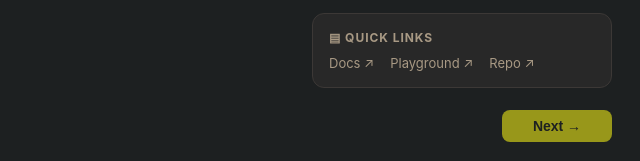
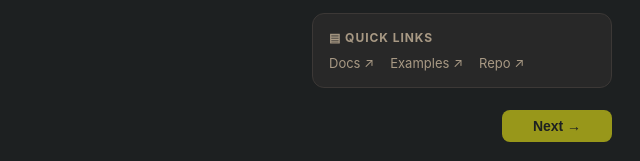
Before and after one commit to derekr/datastar-patterns, a plain HTML site: page index.html in a window 1280 px wide. Shown: the part 578-739 px from the top of the page, 640-1280 px from the left. Drawn offline with Linux system fonts and the light colour scheme.

Commit message:
quick links: examples instead of playground

```diff
--- a/index.html
+++ b/index.html
@@ -171,7 +171,7 @@
       </div>
     </div>
     <div class="card"><h3>▤ Quick links</h3>
-      <div class="qlinks"><a href="https://data-star.dev/docs">Docs ↗</a><a href="https://server-actions.exe.xyz/playground">Playground ↗</a><a href="https://github.com/derekr/datastar-patterns">Repo ↗</a></div>
+      <div class="qlinks"><a href="https://data-star.dev/docs">Docs ↗</a><a href="https://data-star.dev/examples/active_search">Examples ↗</a><a href="https://github.com/derekr/datastar-patterns">Repo ↗</a></div>
     </div>
   </aside>
   </div>
@@ -234,7 +234,7 @@
       </div>
     </div>
     <div class="card"><h3>▤ Quick links</h3>
-      <div class="qlinks"><a href="https://data-star.dev/docs">Docs ↗</a><a href="https://server-actions.exe.xyz/playground">Playground ↗</a><a href="https://github.com/derekr/datastar-patterns">Repo ↗</a></div>
+      <div class="qlinks"><a href="https://data-star.dev/docs">Docs ↗</a><a href="https://data-star.dev/examples/active_search">Examples ↗</a><a href="https://github.com/derekr/datastar-patterns">Repo ↗</a></div>
     </div>
   </aside>
   </div>
@@ -293,7 +293,7 @@
       </div>
     </div>
     <div class="card"><h3>▤ Quick links</h3>
-      <div class="qlinks"><a href="https://data-star.dev/docs">Docs ↗</a><a href="https://server-actions.exe.xyz/playground">Playground ↗</a><a href="https://github.com/derekr/datastar-patterns">Repo ↗</a></div>
+      <div class="qlinks"><a href="https://data-star.dev/docs">Docs ↗</a><a href="https://data-star.dev/examples/active_search">Examples ↗</a><a href="https://github.com/derekr/datastar-patterns">Repo ↗</a></div>
     </div>
   </aside>
   </div>
@@ -344,7 +344,7 @@
       </div>
     </div>
     <div class="card"><h3>▤ Quick links</h3>
-      <div class="qlinks"><a href="https://data-star.dev/docs">Docs ↗</a><a href="https://server-actions.exe.xyz/playground">Playground ↗</a><a href="https://github.com/derekr/datastar-patterns">Repo ↗</a></div>
+      <div class="qlinks"><a href="https://data-star.dev/docs">Docs ↗</a><a href="https://data-star.dev/examples/active_search">Examples ↗</a><a href="https://github.com/derekr/datastar-patterns">Repo ↗</a></div>
     </div>
   </aside>
   </div>
@@ -399,7 +399,7 @@
       </div>
     </div>
     <div class="card"><h3>▤ Quick links</h3>
-      <div class="qlinks"><a href="https://data-star.dev/docs">Docs ↗</a><a href="https://server-actions.exe.xyz/playground">Playground ↗</a><a href="https://github.com/derekr/datastar-patterns">Repo ↗</a></div>
+      <div class="qlinks"><a href="https://data-star.dev/docs">Docs ↗</a><a href="https://data-star.dev/examples/active_search">Examples ↗</a><a href="https://github.com/derekr/datastar-patterns">Repo ↗</a></div>
     </div>
   </aside>
   </div>
@@ -456,7 +456,7 @@
       </div>
     </div>
     <div class="card"><h3>▤ Quick links</h3>
-      <div class="qlinks"><a href="https://data-star.dev/docs">Docs ↗</a><a href="https://server-actions.exe.xyz/playground">Playground ↗</a><a href="https://github.com/derekr/datastar-patterns">Repo ↗</a></div>
+      <div class="qlinks"><a href="https://data-star.dev/docs">Docs ↗</a><a href="https://data-star.dev/examples/active_search">Examples ↗</a><a href="https://github.com/derekr/datastar-patterns">Repo ↗</a></div>
     </div>
   </aside>
   </div>
```
